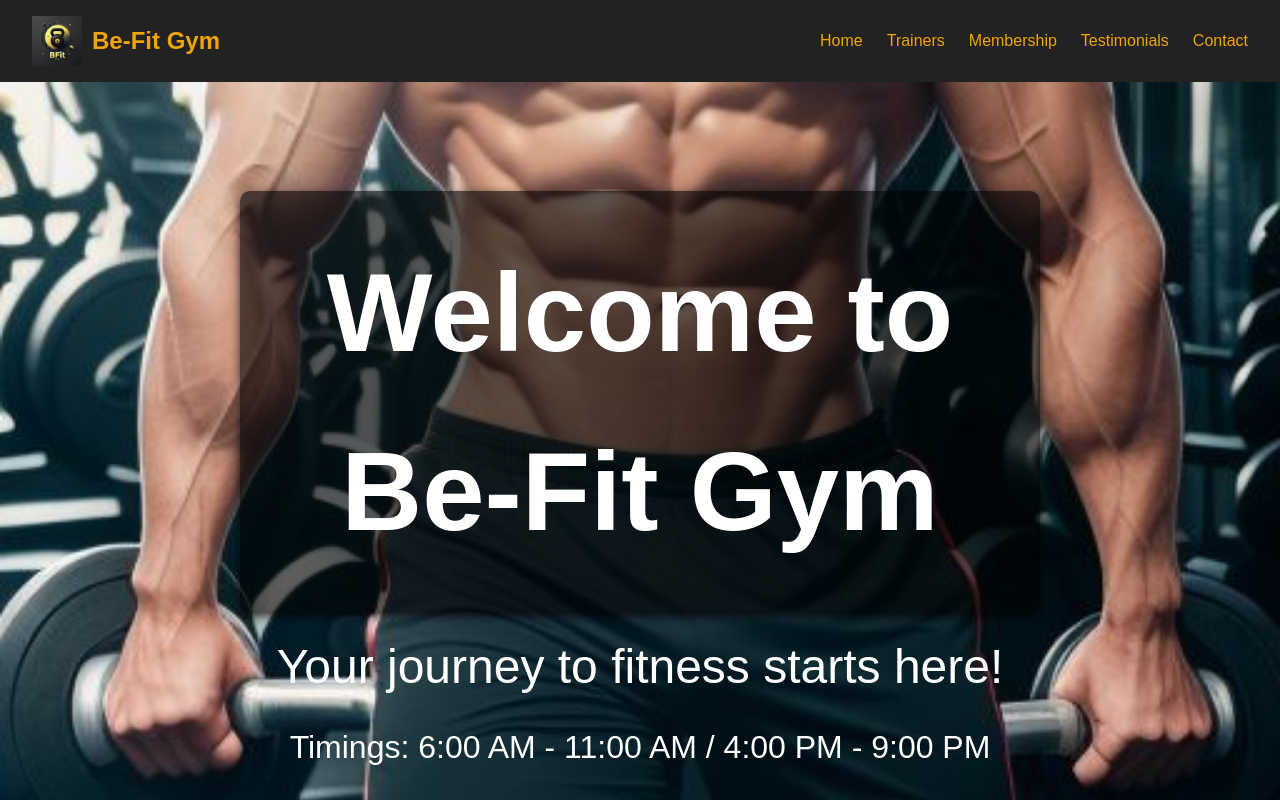
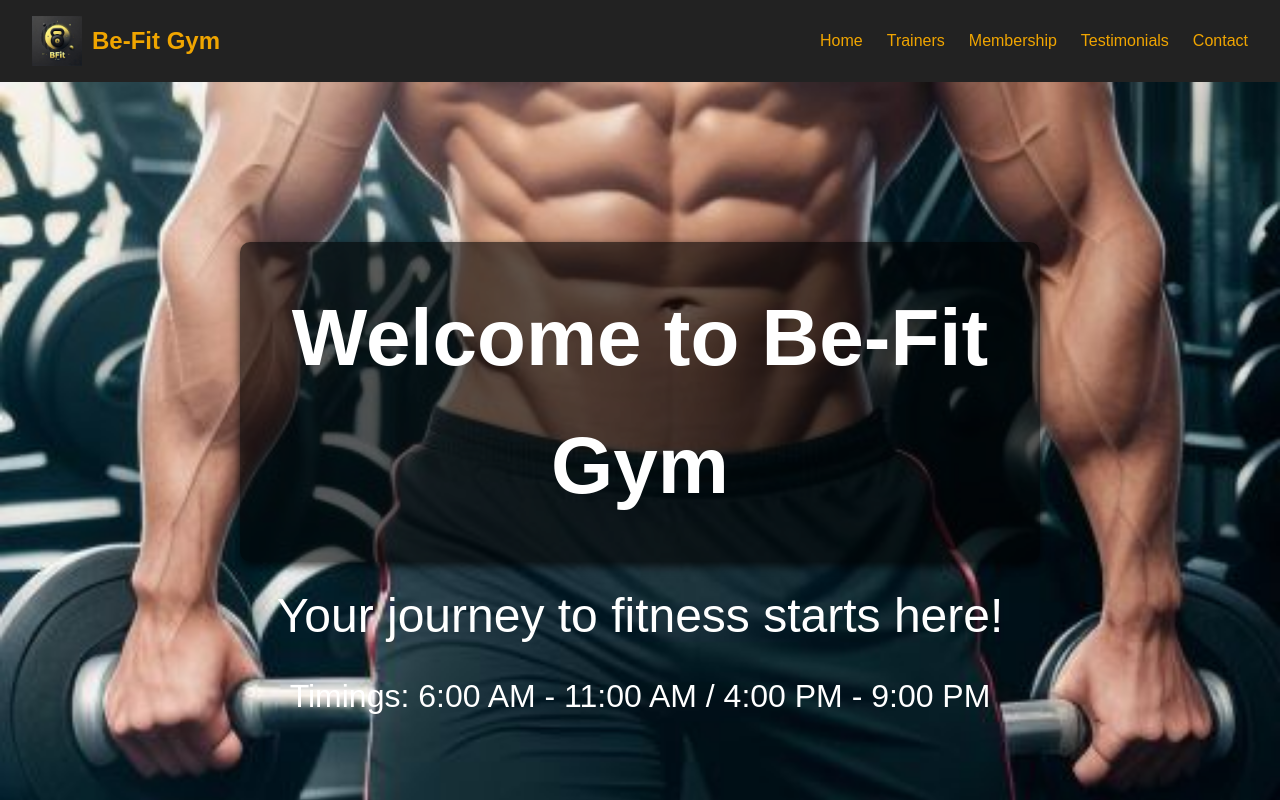
Before and after one commit to VarnankSharma/BfitGym, a React (Create React App) app: page / in a window 1280 px wide. Shown: the top 800 px of the page. Built offline with nearby package versions, Linux system fonts and the light colour scheme.

Commit message:
Updated content

```diff
--- a/public/styles.css
+++ b/public/styles.css
@@ -136,7 +136,7 @@ ul {
 
 }
 .home-section .welcome h2{
-  font-size: inherit; /* Inherit font size from parent or a suitable container */
+  font-size: 5rem; /* Inherit font size from parent or a suitable container */
   text-align: center;
   background-color: rgba(0, 0, 0, 0.6); /* Dark background with slight transparency for contrast */
   padding: 2rem;
```
